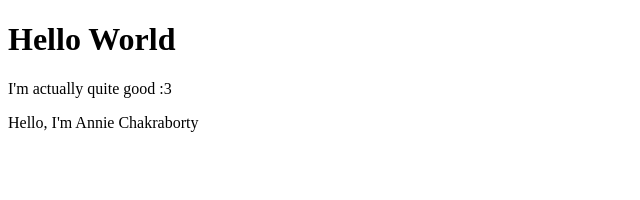
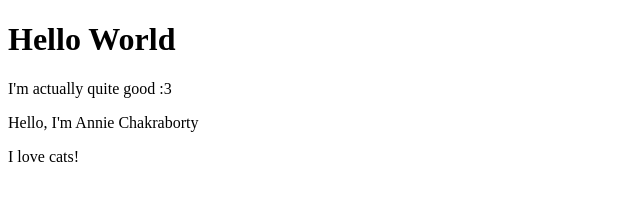
Before and after one commit to anniechakraborty/cs50-lect-0, a plain HTML site: page index.html in a window 1280 px wide. Shown: the full height of the page, 0-640 px from the left. Drawn offline with Linux system fonts and the light colour scheme.

Commit message:
Saving the changes made in the local file

```diff
--- a/index.html
+++ b/index.html
@@ -9,5 +9,6 @@
     <h1>Hello World</h1>
     <p>I'm actually quite good :3</p>
     <p>Hello, I'm Annie Chakraborty</p>
+    <p>I love cats!</p>
 </body>
 </html>
```
